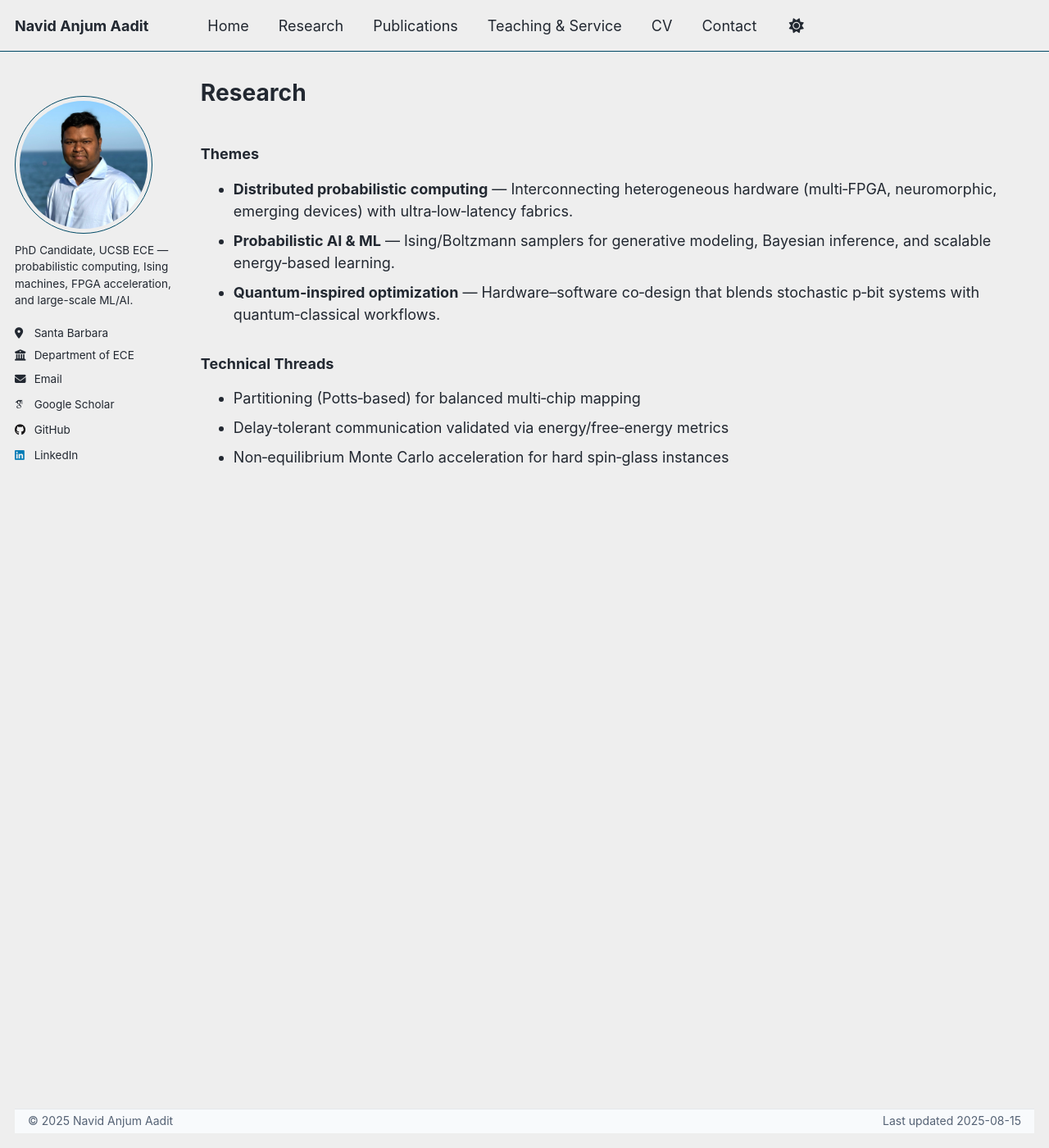
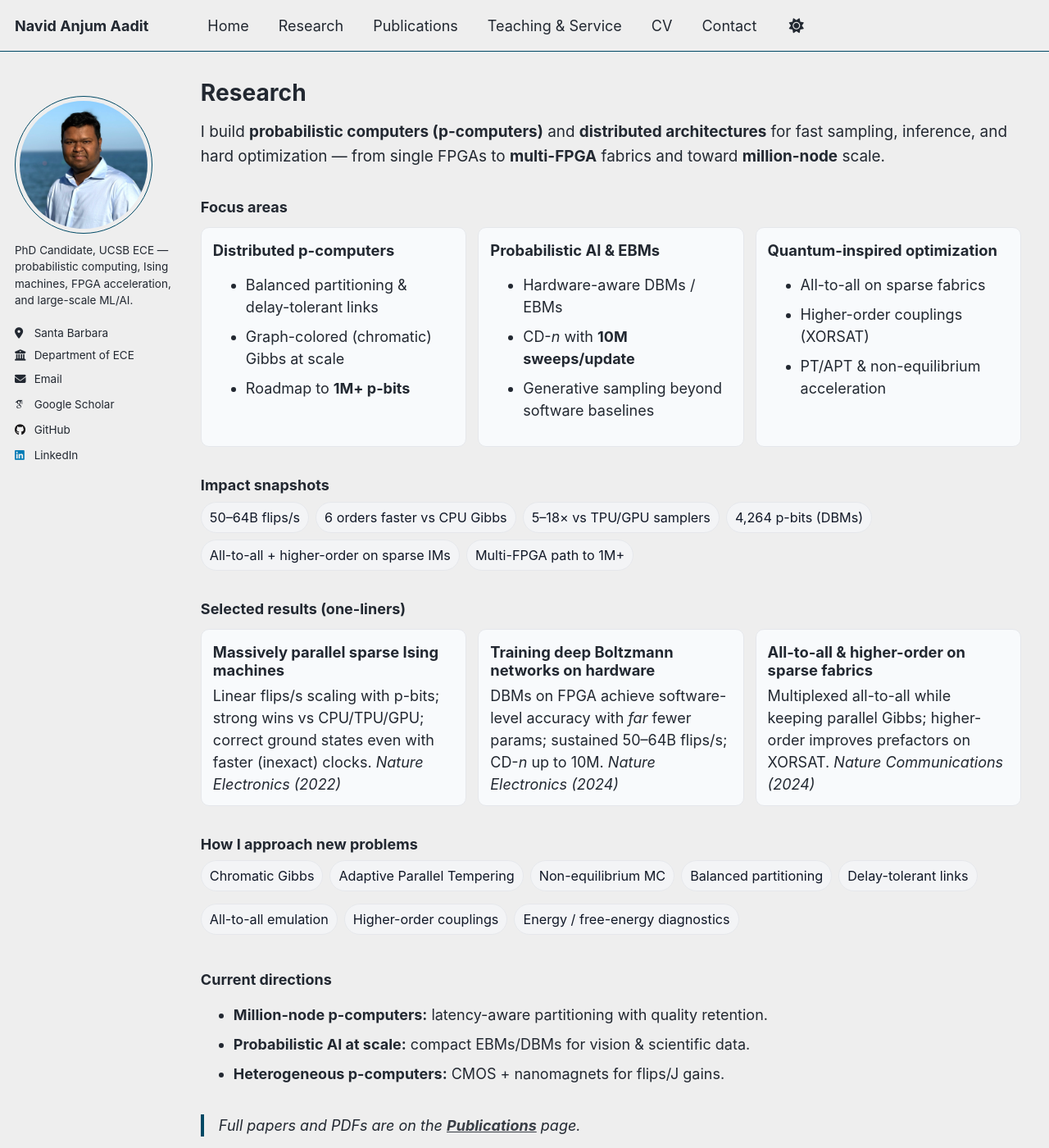
Before and after one commit to navidaadit/navidaadit.github.io, a Jekyll site: the page built from _pages/research.md, in a window 1280 px wide and 1400 px high. Shown: the whole window at 82% size. Built offline with Jekyll 4.4.1, drawn with Linux system fonts in a browser that asks for light colours; some web fonts are replaced.

Commit message:
Update research.md

```diff
--- a/_pages/research.md
+++ b/_pages/research.md
@@ -1,14 +1,92 @@
 ---
 permalink: /research/
+layout: single
 title: "Research"
+author_profile: true
 ---
 
-### Themes
-- **Distributed probabilistic computing** — Interconnecting heterogeneous hardware (multi‑FPGA, neuromorphic, emerging devices) with ultra‑low‑latency fabrics.
-- **Probabilistic AI & ML** — Ising/Boltzmann samplers for generative modeling, Bayesian inference, and scalable energy‑based learning.
-- **Quantum‑inspired optimization** — Hardware–software co‑design that blends stochastic p‑bit systems with quantum‑classical workflows.
+<style>
+/* --- lightweight page-scoped styles (safe with your theme) --- */
+.research-lead { font-size:1.05rem; line-height:1.6; margin: .25rem 0 1.25rem 0; }
+.card-grid { display:grid; grid-template-columns: repeat(3, minmax(0,1fr)); gap:14px; margin:.75rem 0 1.25rem 0; }
+.card { border:1px solid var(--footer-border, #e5e7eb); border-radius:10px; padding:14px 14px 12px; background: var(--footer-bg, #f8fafc); }
+.card h4 { margin:.1rem 0 .35rem 0; font-size:1.02rem; }
+.stat-row { display:flex; flex-wrap:wrap; gap:8px; margin:.35rem 0 1.1rem; }
+.stat-badge { font-size:.9rem; padding:6px 10px; border-radius:999px; border:1px solid var(--tag-border, #e5e7eb); background:var(--tag-bg, #f3f4f6); color:var(--tag-fg, #111827); white-space:nowrap; }
+.pill-list { list-style:none; padding:0; margin:.1rem 0 .9rem 0; display:flex; flex-wrap:wrap; gap:6px 8px; }
+.pill-list li { font-size:.9rem; padding:6px 10px; border-radius:999px; border:1px solid var(--tag-border, #e5e7eb); background:var(--tag-bg, #f3f4f6); color:var(--tag-fg, #111827); white-space:nowrap; }
+.section-h { margin-top:.6rem; }
+@media (max-width: 980px){ .card-grid{grid-template-columns:1fr;} }
+</style>
 
-### Technical Threads
-- Partitioning (Potts‑based) for balanced multi‑chip mapping
-- Delay‑tolerant communication validated via energy/free‑energy metrics
-- Non‑equilibrium Monte Carlo acceleration for hard spin‑glass instances
+<div class="research-lead">
+I build <strong>probabilistic computers (p-computers)</strong> and <strong>distributed architectures</strong> for fast sampling, inference, and hard optimization — from single FPGAs to <strong>multi-FPGA</strong> fabrics and toward <strong>million-node</strong> scale.
+</div>
+
+### Focus areas
+<div class="card-grid">
+  <div class="card">
+    <h4>Distributed p-computers</h4>
+    <ul>
+      <li>Balanced partitioning & delay-tolerant links</li>
+      <li>Graph-colored (chromatic) Gibbs at scale</li>
+      <li>Roadmap to <strong>1M+ p-bits</strong></li>
+    </ul>
+  </div>
+  <div class="card">
+    <h4>Probabilistic AI & EBMs</h4>
+    <ul>
+      <li>Hardware-aware DBMs / EBMs</li>
+      <li>CD-<em>n</em> with <strong>10M sweeps/update</strong></li>
+      <li>Generative sampling beyond software baselines</li>
+    </ul>
+  </div>
+  <div class="card">
+    <h4>Quantum-inspired optimization</h4>
+    <ul>
+      <li>All-to-all on sparse fabrics</li>
+      <li>Higher-order couplings (XORSAT)</li>
+      <li>PT/APT & non-equilibrium acceleration</li>
+    </ul>
+  </div>
+</div>
+
+### Impact snapshots
+<div class="stat-row">
+  <span class="stat-badge">50–64B flips/s</span>
+  <span class="stat-badge">6 orders faster vs CPU Gibbs</span>
+  <span class="stat-badge">5–18× vs TPU/GPU samplers</span>
+  <span class="stat-badge">4,264 p-bits (DBMs)</span>
+  <span class="stat-badge">All-to-all + higher-order on sparse IMs</span>
+  <span class="stat-badge">Multi-FPGA path to 1M+</span>
+</div>
+
+### Selected results (one-liners)
+<div class="card-grid">
+  <div class="card">
+    <h4>Massively parallel sparse Ising machines</h4>
+    <div>Linear flips/s scaling with p-bits; strong wins vs CPU/TPU/GPU; correct ground states even with faster (inexact) clocks. <em>Nature Electronics (2022)</em></div>
+  </div>
+  <div class="card">
+    <h4>Training deep Boltzmann networks on hardware</h4>
+    <div>DBMs on FPGA achieve software-level accuracy with <em>far</em> fewer params; sustained 50–64B flips/s; CD-<em>n</em> up to 10M. <em>Nature Electronics (2024)</em></div>
+  </div>
+  <div class="card">
+    <h4>All-to-all & higher-order on sparse fabrics</h4>
+    <div>Multiplexed all-to-all while keeping parallel Gibbs; higher-order improves prefactors on XORSAT. <em>Nature Communications (2024)</em></div>
+  </div>
+</div>
+
+### How I approach new problems
+<ul class="pill-list">
+  <li>Chromatic Gibbs</li><li>Adaptive Parallel Tempering</li><li>Non-equilibrium MC</li>
+  <li>Balanced partitioning</li><li>Delay-tolerant links</li><li>All-to-all emulation</li>
+  <li>Higher-order couplings</li><li>Energy / free-energy diagnostics</li>
+</ul>
+
+### Current directions
+- **Million-node p-computers:** latency-aware partitioning with quality retention.
+- **Probabilistic AI at scale:** compact EBMs/DBMs for vision & scientific data.
+- **Heterogeneous p-computers:** CMOS + nanomagnets for flips/J gains.
+
+> Full papers and PDFs are on the **[Publications](/publications/)** page.
```
